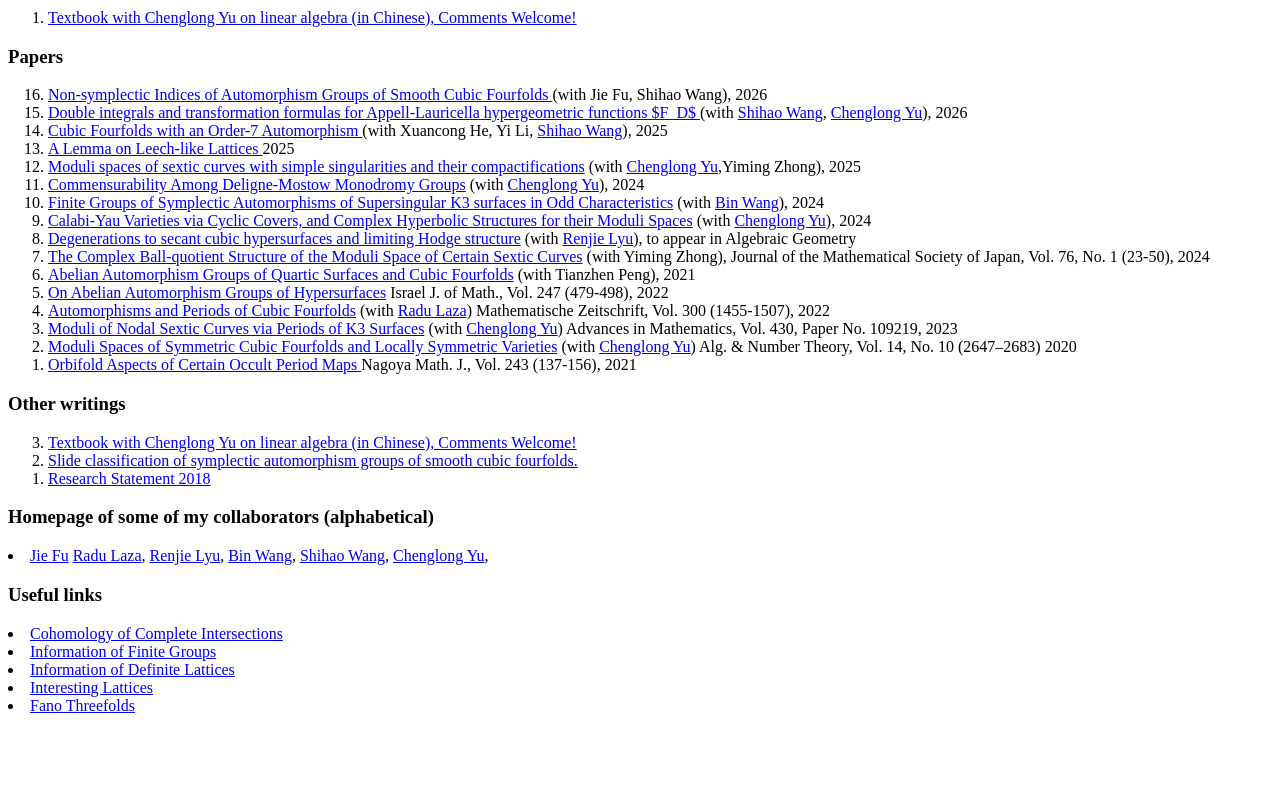
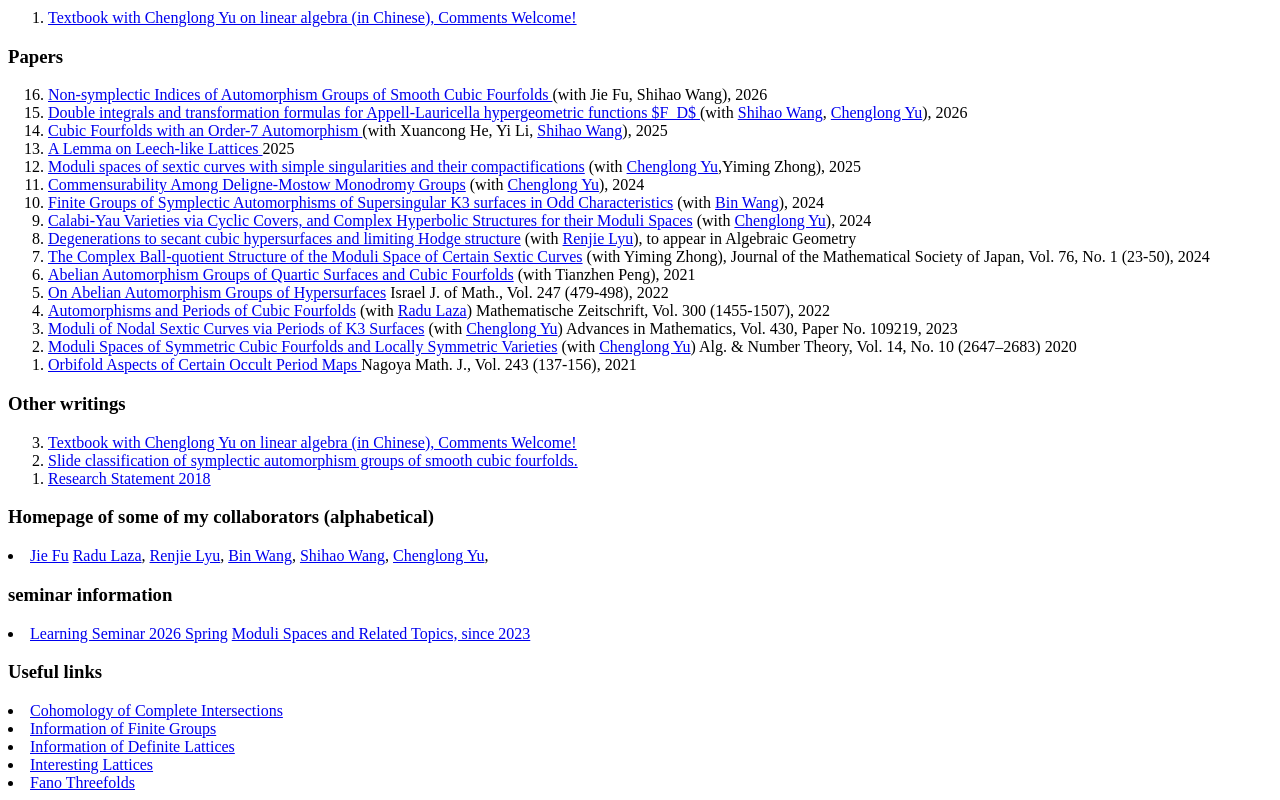
Before and after one commit to ZhengZhiweiMath/homepage, a plain HTML site: page index.html in a window 1280 px wide. Shown: the part 369-1169 px from the top of the page. Before the commit the page ends 1092 px from the top, so only its background shows below. Drawn offline with Linux system fonts and the light colour scheme.

Commit message:
Update index.html

```diff
--- a/index.html
+++ b/index.html
@@ -89,6 +89,12 @@ Number Theory, Vol. 14, No. 10 (2647–2683) 2020 </li>
  <a href="https://chenglongyu.github.io/">Chenglong Yu</a>,
 </li>
 
+<h3>seminar information</h3>
+<li>
+<a href="https://xiebaiting.github.io/math/2026%20Spring%20Learning%20Seminar/">Learning Seminar 2026 Spring</a>
+<a href="https://ymsc-moduli.github.io/activities-seminars.html">Moduli Spaces and Related Topics, since 2023</a>
+</li>
+
 
 <h3>Useful links</h3>
 
```
